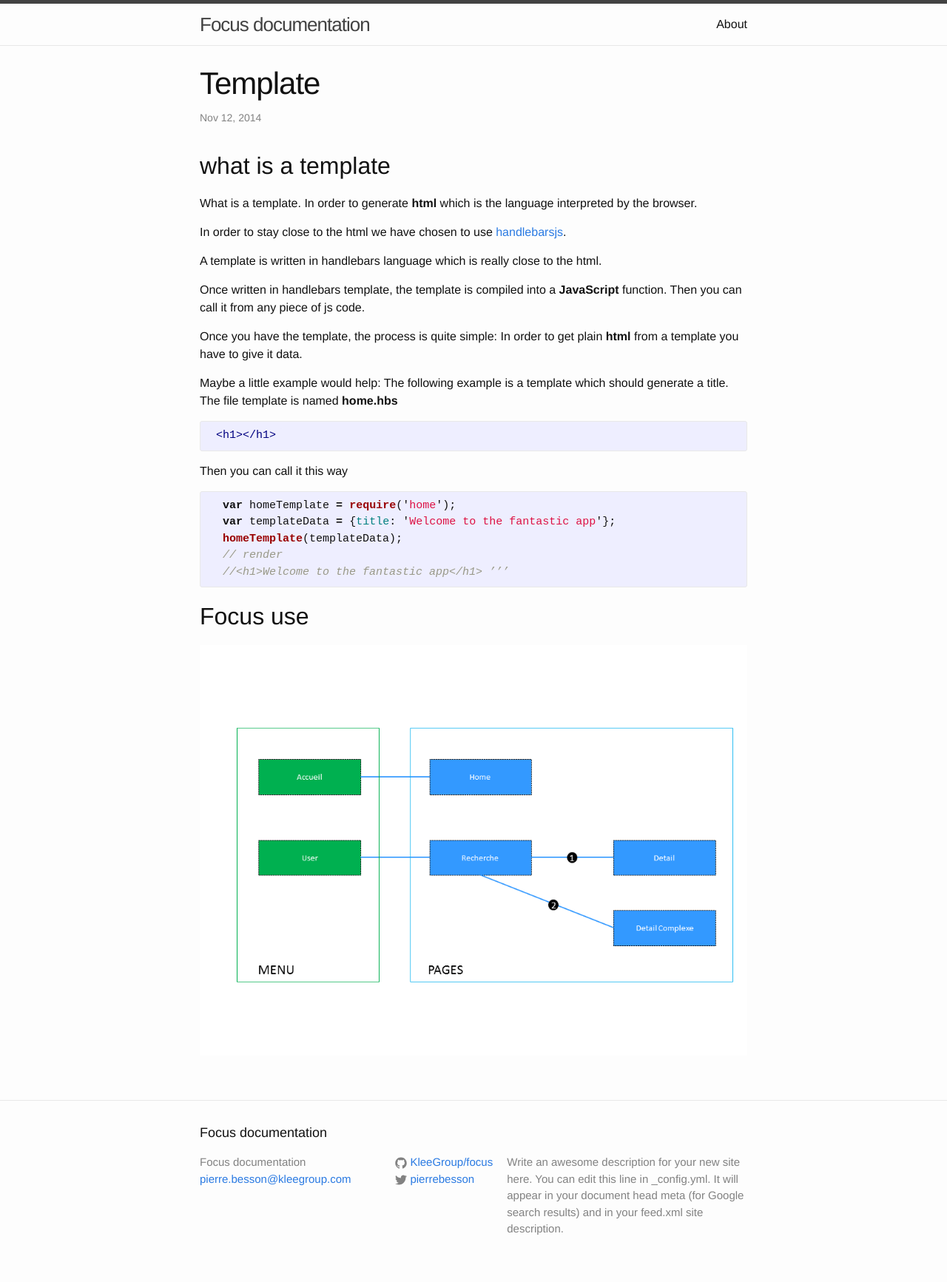
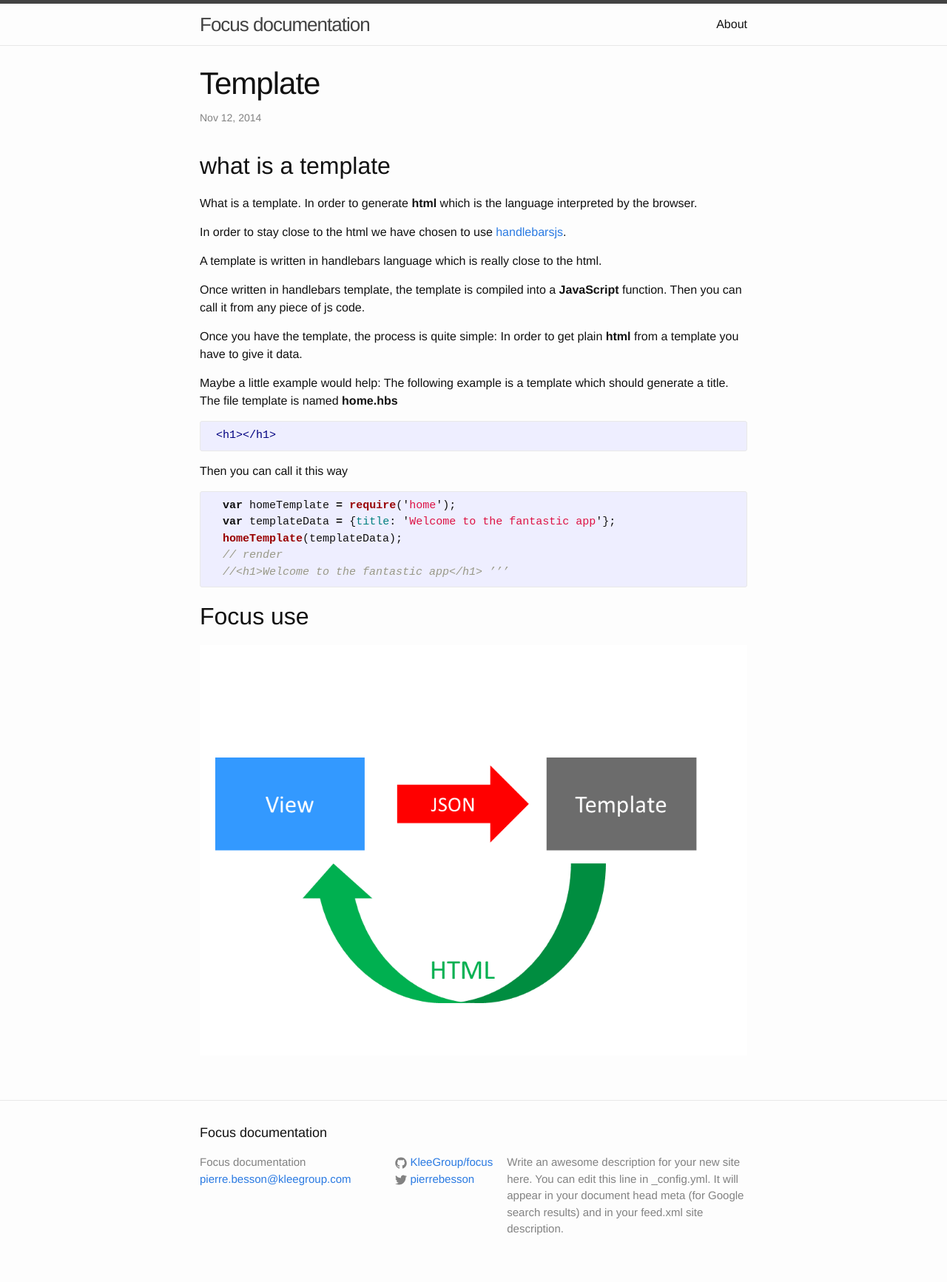
Before and after one commit to klee-contrib/focus-docs, a Jekyll site: the page built from _posts/2014-11-25-templates.md, in a window 1280 px wide. Shown: the whole page at 74% size. Built offline with Jekyll 4.4.1, drawn with Linux system fonts in a browser that asks for light colours.

Commit message:
Update template image

```diff
--- a/_posts/2014-11-25-templates.md
+++ b/_posts/2014-11-25-templates.md
@@ -34,4 +34,4 @@ Then you can call it this way
 
 ## Focus use
 
-![Data Model]({{ site.url }}/{{site.baseurl}}/assets/directory_pages.png)
+![Data Model]({{ site.url }}/{{site.baseurl}}/assets/template.png)
```
